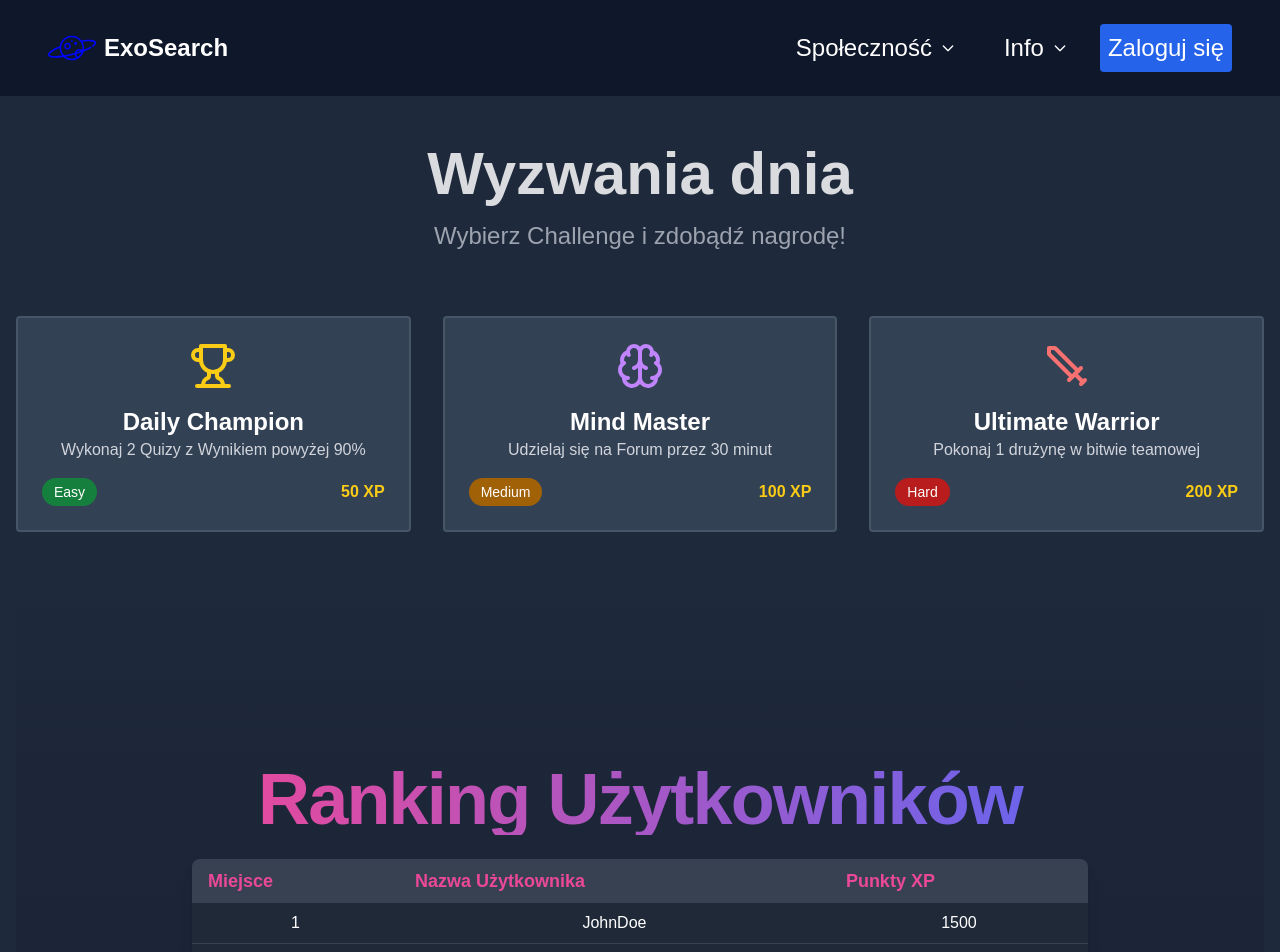
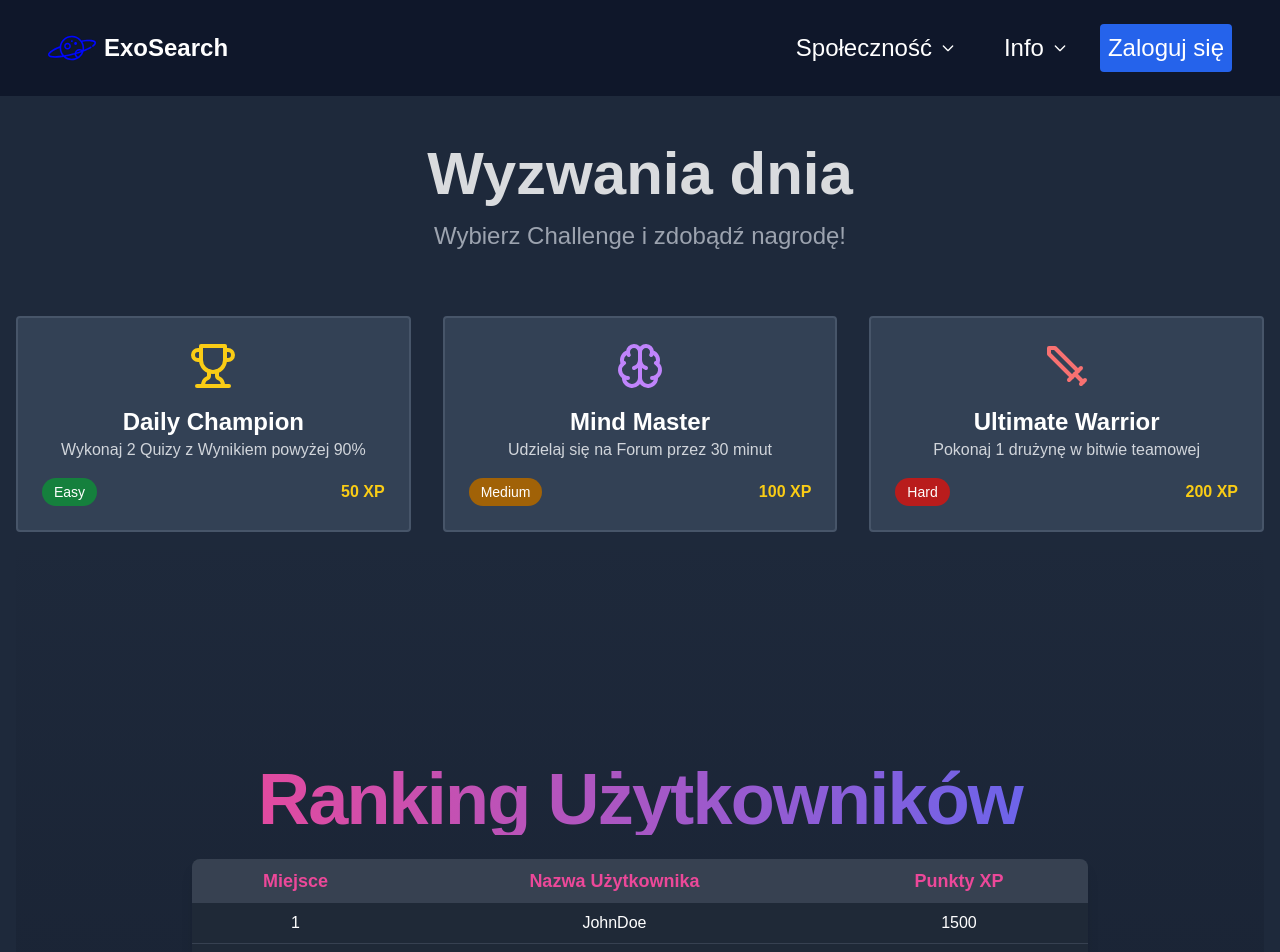
Before and after one commit to Andrz3jj/front-end-hackathon, a React (Vite) app in the folder landing-page/: page /Challenges in a window 1280 px wide. Shown: the top 952 px of the page. Built offline with nearby package versions, Linux system fonts and the light colour scheme.

Commit message:
Added Update lol

```diff
--- a/landing-page/src/components/Table.tsx
+++ b/landing-page/src/components/Table.tsx
@@ -21,11 +21,11 @@ const RankingPage: React.FC = () => {
                     Ranking Użytkowników
                 </h1>
                 <table className="table-auto w-full bg-gray-800 rounded-lg overflow-hidden shadow-lg">
-                    <thead className="bg-gray-700">
+                    <thead className="bg-gray-700 text-center justify">
                     <tr>
-                        <th className="px-4 py-2 text-left text-lg text-pink-500">Miejsce</th>
-                        <th className="px-4 py-2 text-left text-lg text-pink-500">Nazwa Użytkownika</th>
-                        <th className="px-4 py-2 text-left text-lg text-pink-500">Punkty XP</th>
+                        <th className="px-4 py-2 text-center text-lg text-pink-500">Miejsce</th>
+                        <th className="px-4 py-2 text-center text-lg text-pink-500">Nazwa Użytkownika</th>
+                        <th className="px-4 py-2 text-center text-lg text-pink-500">Punkty XP</th>
                     </tr>
                     </thead>
                     <tbody>
--- a/landing-page/src/components/WelcomePage.tsx
+++ b/landing-page/src/components/WelcomePage.tsx
@@ -35,7 +35,7 @@ const Dashboard = () => {
 
                 {/* Footer Section */}
                 <div className="mt-8 flex flex-col sm:flex-row space-y-4 sm:space-y-0 sm:space-x-4">
-                    <button className="bg-slate-700 hover:bg-slate-600 transition-colors duration-200 text-white p-4 w-full rounded-lg shadow-lg">Ostatnia lekcja</button>
+                    <button className="bg-slate-700 hover:bg-slate-600 transition-colors duration-200 text-white p-4 w-full rounded-lg shadow-lg">Ostatnia lekcja </button>
                     <button className="bg-slate-700 hover:bg-slate-600 transition-colors duration-200 text-white p-4 w-full rounded-lg shadow-lg">Twój team</button>
                 </div>
             </div>
```
